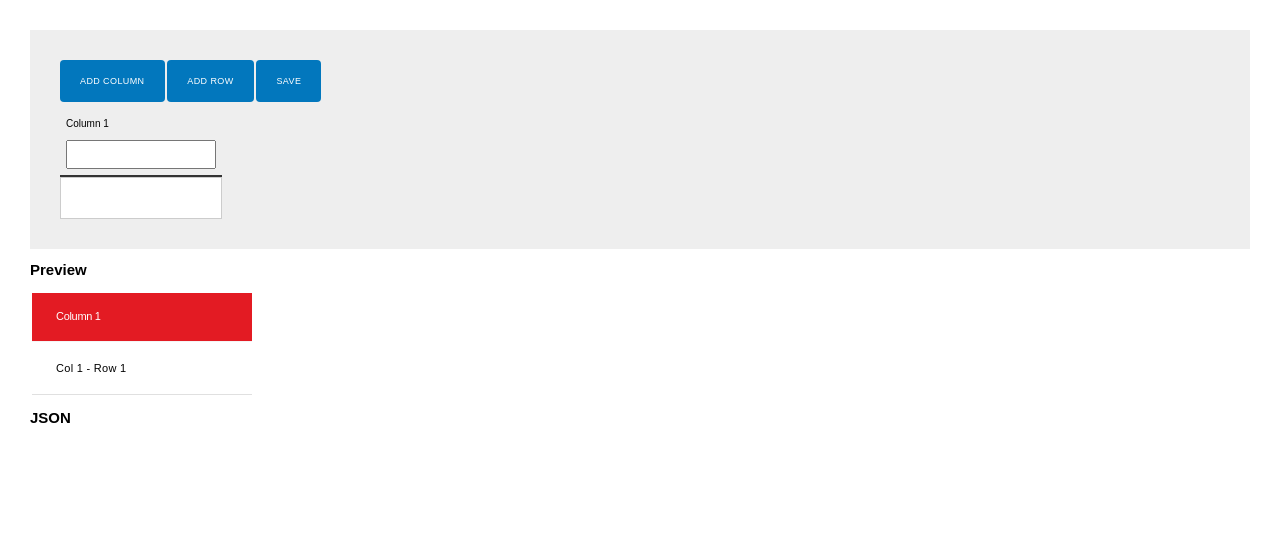
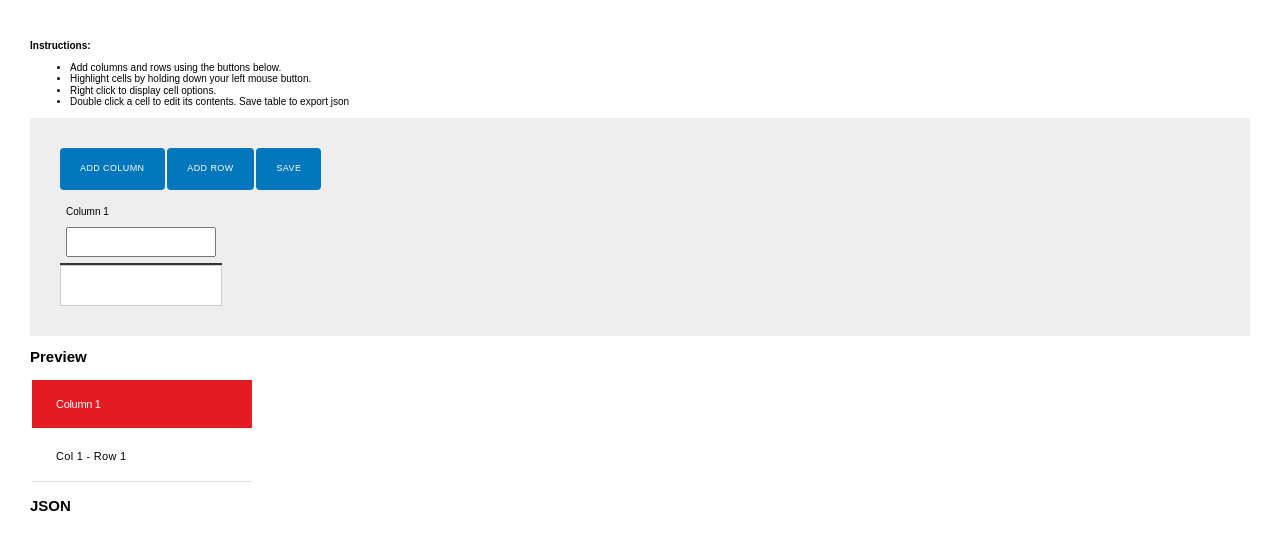
Before and after one commit to stu-fu/tablebuilder, a plain HTML site: page index.html in a window 1280 px wide. Drawn offline with Linux system fonts and the light colour scheme.

Commit message:
add instructions and change file names

```diff
--- a/tablebuilder.html
+++ b/index.html
@@ -291,6 +291,16 @@
         <!--[if lte IE 9]>
             <p class="browserupgrade">You are using an <strong>outdated</strong> browser. Please <a href="http://browsehappy.com/">upgrade your browser</a> to improve your experience and security.</p>
         <![endif]-->
+
+        <div class="instructions">
+            <p><strong>Instructions:</strong></p>
+            <ul>
+                <li>Add columns and rows using the buttons below. </li>
+                <li>Highlight cells by holding down your left mouse button. </li>
+                <li>Right click to display cell options. </li>
+                <li>Double click a cell to edit its contents. Save table to export json</li>
+            </ul>
+        </div>
 
         <div class="table-builder">
           <button class="add-col button">Add Column</button>
```
